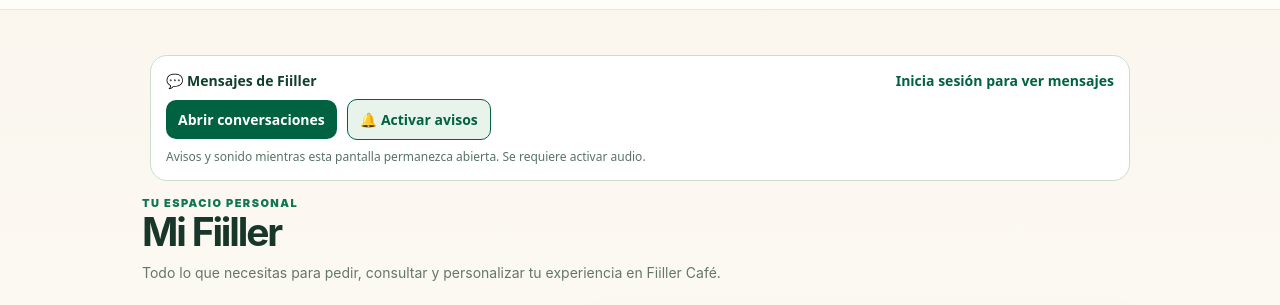
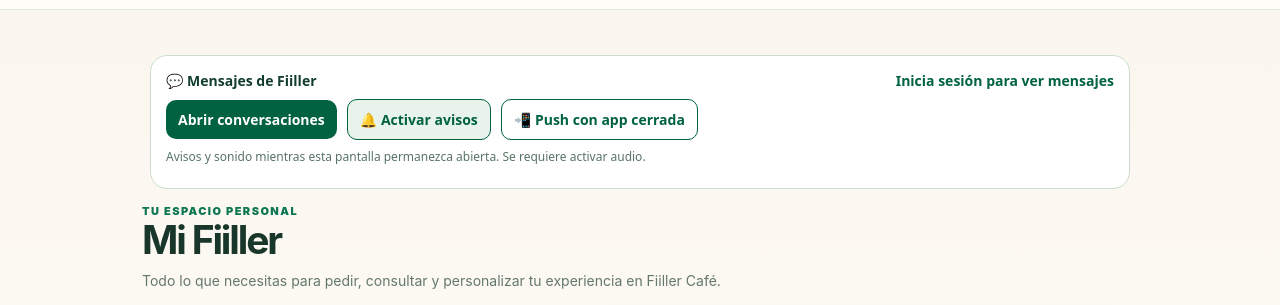
Before and after one commit to Rujumagil/fillerapp, a website: page mi-filler.html in a window 1280 px wide. Shown: the part 63-368 px from the top of the page. Drawn offline with Linux system fonts and the light colour scheme; no server answers.

Commit message:
feat(fiiller): activate support push subscriptions and send on new chat message

```diff
--- a/mi-filler.html
+++ b/mi-filler.html
@@ -180,7 +180,7 @@ main{max-width:1040px;margin:auto;padding:30px 22px 85px}h1,h2,h3,p{margin-top:0
 </main>
 <script src="./pwa.js?v=3"></script>
 <script src="./mi-filler.js?v=56"></script>
-<script src="./fiiller-order-actions.js?v=1"></script><script src="./filler-sounds.js?v=39"></script><script src="./fiiller-support-alerts.js?v=1"></script>
+<script src="./fiiller-order-actions.js?v=1"></script><script src="./filler-sounds.js?v=39"></script><script src="./fiiller-support-alerts.js?v=1"></script><script src="./fiiller-support-push-client.js?v=1"></script>
 <script src="./filler-marketing-push-client.js?v=5"></script>
 
 </body>
```
